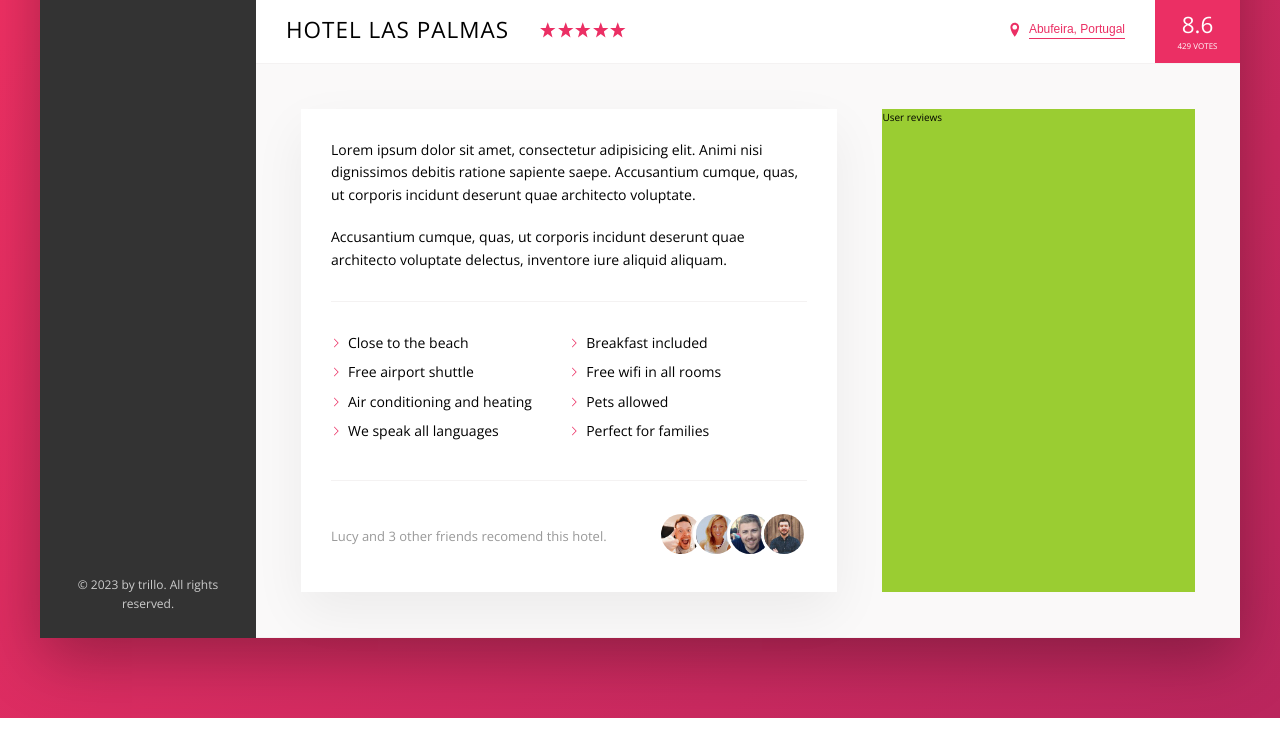
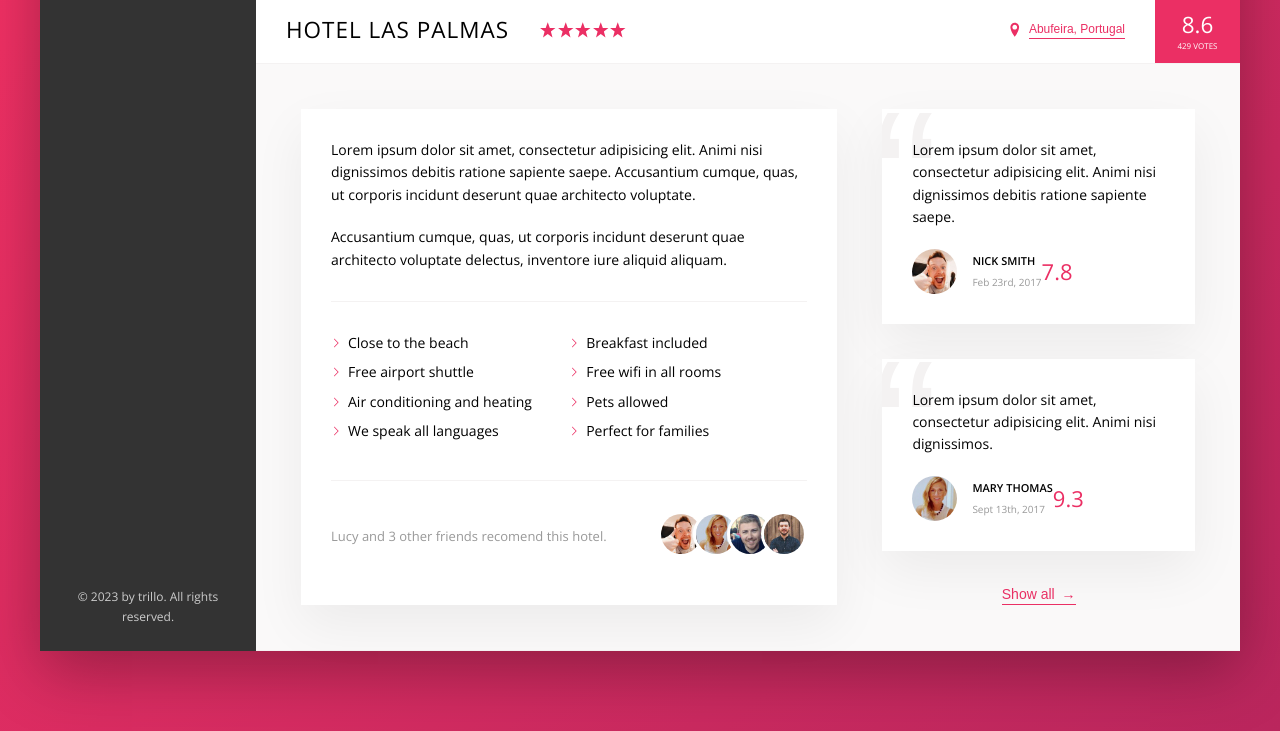
Before and after one commit to Rfigueroa2317/Trillo, a website: page index.html in a window 1280 px wide. Shown: the part 538-1269 px from the top of the page. Drawn offline with nearby package versions, Linux system fonts and the light colour scheme.

Commit message:
adding more code

```diff
--- a/index.html
+++ b/index.html
@@ -188,7 +188,39 @@
               </div>
             </div>
 
-            <div class="user-reviews">User reviews</div>
+            <div class="user-reviews">
+              <figure class="review">
+                <blockquote class="review__text">
+                  Lorem ipsum dolor sit amet, consectetur adipisicing elit. Animi
+                  nisi dignissimos debitis ratione sapiente saepe.
+                </blockquote>
+                <figcaption class="review__user">
+                  <img src="img/user-1.jpg" alt="User 1" class="review__photo">
+                  <div class="review_user-box">
+                    <p class="review__user-name">Nick Smith</p>
+                    <p class="review__user-date">Feb 23rd, 2017</p>
+                  </div>
+                  <div class="review__rating">7.8</div>
+                </figcaption>
+              </figure>
+
+              <figure class="review">
+                <blockquote class="review__text">
+                  Lorem ipsum dolor sit amet, consectetur adipisicing elit. Animi
+                  nisi dignissimos.
+                </blockquote>
+                <figcaption class="review__user">
+                  <img src="img/user-2.jpg" alt="User 1" class="review__photo">
+                  <div class="review_user-box">
+                    <p class="review__user-name">Mary Thomas</p>
+                    <p class="review__user-date">Sept 13th, 2017</p>
+                  </div>
+                  <div class="review__rating">9.3</div>
+                </figcaption>
+              </figure>
+
+              <button class="btn-inline">Show all <span>&rarr;</span></button>
+            </div>
           </div>
         </main>
       </div>
--- a/sass/_components.scss
+++ b/sass/_components.scss
@@ -266,8 +266,17 @@
   cursor: pointer;
   transition: all 0.2s;
 
+  & span {
+    margin-left: 3px;
+    transition: margin-left .2s;
+  }
+
   &:hover {
     color: var(--color-grey-dark-1);
+
+    span {
+      margin-left: 8px;
+    }
   }
 
   &:focus {
@@ -361,3 +370,66 @@
     }
   }
 }
+
+// REVIEWS
+.review {
+  background-color: #fff;
+  box-shadow: var(--shadow-light);
+  padding: 3rem;
+  margin-bottom: 3.5rem;
+  position: relative;
+  overflow: hidden;
+
+  &__text {
+    margin-bottom: 2rem;
+    z-index: 10;
+    position: relative;
+  }
+
+  &__user {
+    display: flex;
+    align-items: center;
+
+  }
+
+  &__photo {
+    height: 4.5rem;
+    width: 4.5rem;
+    border-radius: 50%;
+    margin-right: 1.5rem;
+  }
+
+  &__user-box {
+    margin-right: auto;
+  }
+
+  &__user-name {
+    font-size: 1.1rem;
+    font-weight: 600;
+    text-transform: uppercase;
+    margin-bottom: .4rem;
+  }
+
+  &__user-date {
+    font-size: 1rem;
+    color: var(--color-grey-dark-3);
+  }
+
+  &__rating {
+    color: var(--color-primary);
+    font-size: 2.2rem;
+    font-weight: 300;
+  }
+
+  &::before {
+    content: "\201C";
+    position: absolute;
+    top: -2.75rem;
+    left: -1rem;
+    line-height: 1;
+    font-size: 20rem;
+    color: var(--color-grey-light-2);
+    font-family: sans-serif;
+    z-index: 1;
+  }
+}
--- a/sass/_layout.scss
+++ b/sass/_layout.scss
@@ -38,6 +38,7 @@
 }
 
 .detail {
+  font-size: 1.4rem;
   display: flex;
   padding: 4.5rem;
   background-color: var(--color-grey-light-1);
@@ -45,7 +46,6 @@
 }
 
 .description {
-  font-size: 1.4rem;
   background-color: #fff;
   box-shadow: var(--shadow-light);
   padding: 3rem;
@@ -54,6 +54,9 @@
 }
 
 .user-reviews {
-  background-color: yellowgreen;
   flex: 1;
+
+  display: flex;
+  flex-direction: column;
+  align-items: center;
 }
```
Also changed, not shown: css/style.css.
